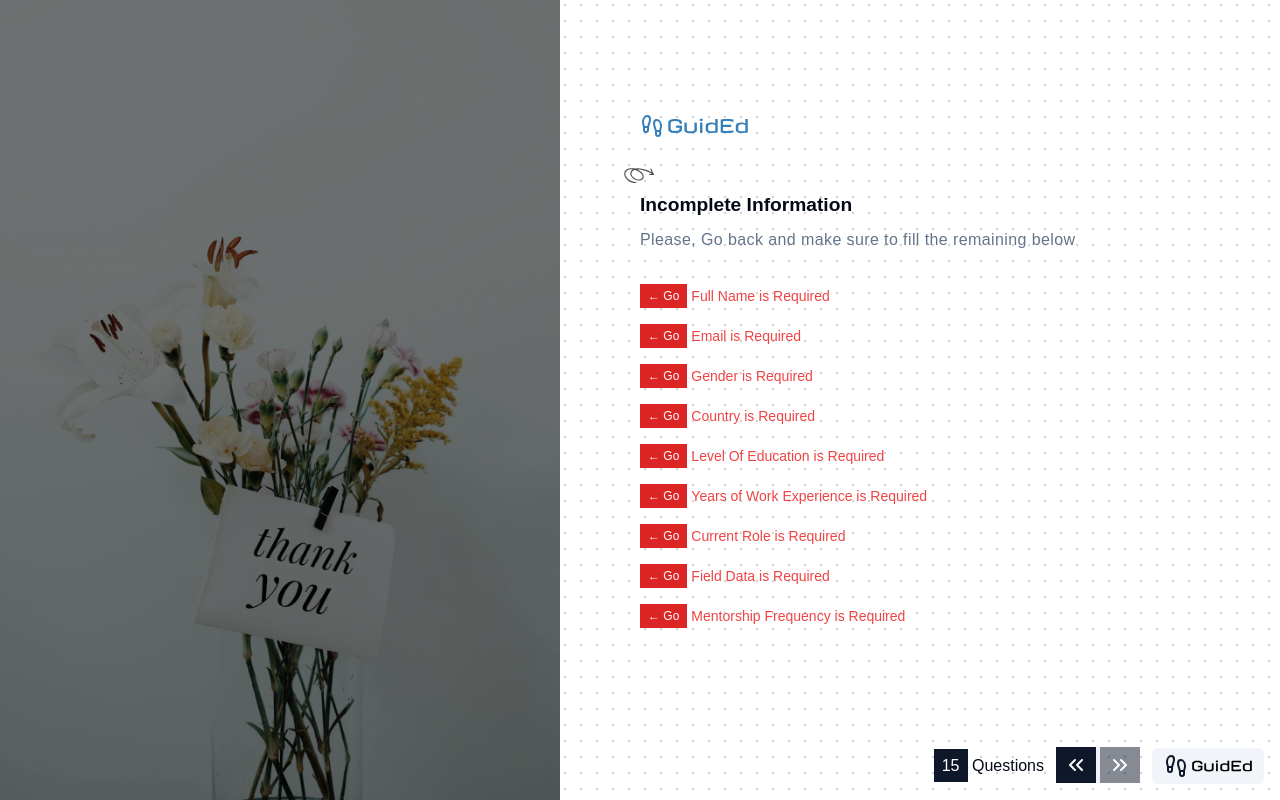
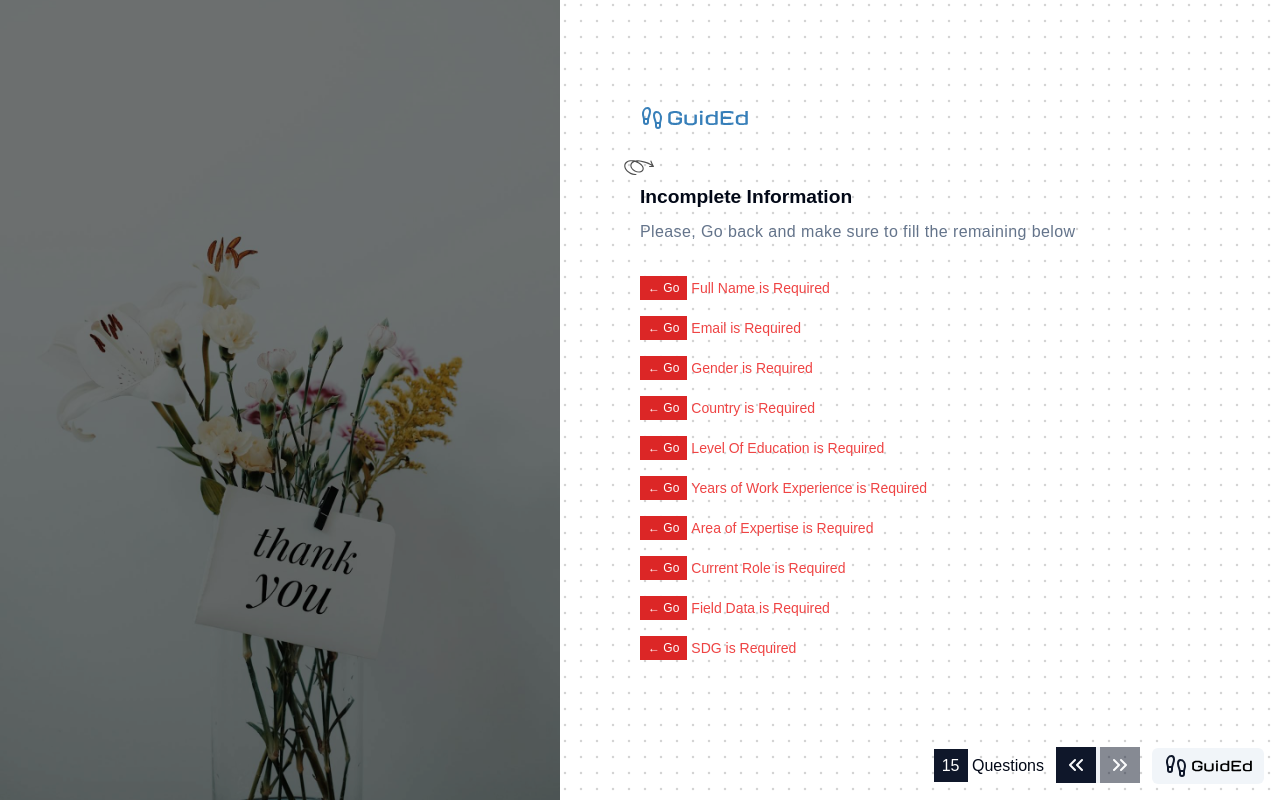
Before and after one commit to vickon20/Guided-Form, a Next.js app: page / in a window 1280 px wide. Both pictures are taken after a click on the button 1118 px from the left and 765 px from the top of the page. Built offline with nearby package versions, Linux system fonts and the light colour scheme; a web font is replaced by a local one.

Commit message:
updated bug

```diff
--- a/src/action/server.ts
+++ b/src/action/server.ts
@@ -16,6 +16,7 @@ export const saveFormInformation = async (values: TInteractiveFormSchema) => {
     !values.currentRole ||
     !values.workingInYourField ||
     !values.sustainableDevelopmentGoals ||
+    values.sustainableDevelopmentGoals.length === 0 ||
     !values.mentorshipFrequency
   )
     return {
--- a/src/components/interactive-form/index.tsx
+++ b/src/components/interactive-form/index.tsx
@@ -33,11 +33,10 @@ export function InteractiveForm() {
     !form.country ||
     !form.levelOfEducation ||
     !form.yearsOfWorkExperience ||
-    !form.areaOfExpertise ||
-    form.areaOfExpertise.length === 0 ||
+    form.areaOfExpertise?.length === 0 ||
     !form.currentRole ||
     !form.workingInYourField ||
-    !form.sustainableDevelopmentGoals ||
+    form.sustainableDevelopmentGoals?.length === 0 ||
     !form.mentorshipFrequency;
 
   return (
--- a/src/components/interactive-form/save-information.tsx
+++ b/src/components/interactive-form/save-information.tsx
@@ -40,9 +40,9 @@ const SaveInformation = ({ isIncompleteInfo }: Props) => {
   };
 
   return (
-    <div className="w-full h-[50vh] py-2 overflow-hidden">
+    <div className="w-full py-2">
       {isIncompleteInfo && (
-        <div className="space-y-4 w-full h-full pb-10 overflow-auto">
+        <div className="space-y-4 w-full h-[50vh] pb-10 overflow-auto">
           {!form.fullName && (
             <p className="text-sm text-destructive flex items-center gap-x-1">
               <Button
@@ -121,7 +121,8 @@ const SaveInformation = ({ isIncompleteInfo }: Props) => {
               Years of Work Experience is Required
             </p>
           )}
-          {!form.areaOfExpertise && (
+          {!form.areaOfExpertise ||
+            (form.areaOfExpertise.length === 0 && (
               <p className="text-sm text-destructive flex items-center gap-x-1">
                 <Button
                   variant="destructive"
@@ -133,7 +134,7 @@ const SaveInformation = ({ isIncompleteInfo }: Props) => {
                 </Button>
                 Area of Expertise is Required
               </p>
-          )}
+            ))}
           {!form.currentRole && (
             <p className="text-sm text-destructive flex items-center gap-x-1">
               <Button
@@ -161,7 +162,8 @@ const SaveInformation = ({ isIncompleteInfo }: Props) => {
             </p>
           )}
 
-          {!form.sustainableDevelopmentGoals && (
+          {!form.sustainableDevelopmentGoals ||
+            (form.sustainableDevelopmentGoals.length === 0 && (
               <p className="text-sm text-destructive flex items-center gap-x-1">
                 <Button
                   variant="destructive"
@@ -173,7 +175,7 @@ const SaveInformation = ({ isIncompleteInfo }: Props) => {
                 </Button>
                 SDG is Required
               </p>
-          )}
+            ))}
 
           {!form.mentorshipFrequency && (
             <p className="text-sm text-destructive flex items-center gap-x-1">
```
Lines whose indentation alone changed are shown as unchanged.
